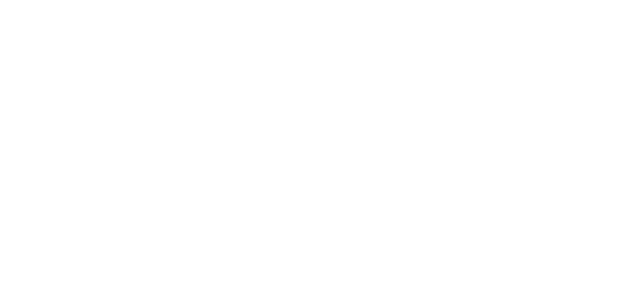
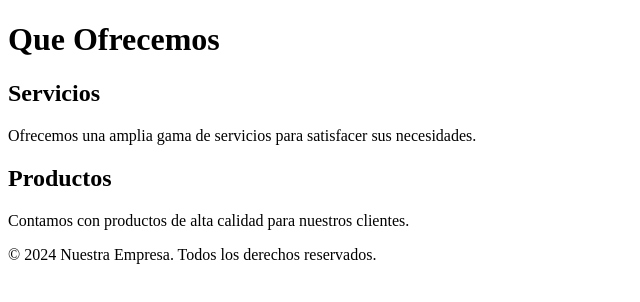
Before and after one commit to Santiago-SMRSL/HTML-Vivero-Centro-San-Luis, a plain HTML site: page index.html in a window 1280 px wide. Shown: the whole page, without its empty margins (0-640 px from the left). Drawn offline with Linux system fonts and the light colour scheme.

Commit message:
Edición de index.html. Se añadio header, main y footer.

```diff
--- a/index.html
+++ b/index.html
@@ -2,9 +2,24 @@
 <html>
 <head>
     <meta charset="UTF-8">
-    <title>Document</title>
+    <title>Que Ofrecemos</title>
 </head>
 <body>
-
+    <header>
+        <h1>Que Ofrecemos</h1>
+    </header>
+    <main>
+        <section>
+            <h2>Servicios</h2>
+            <p>Ofrecemos una amplia gama de servicios para satisfacer sus necesidades.</p>
+        </section>
+        <section>
+            <h2>Productos</h2>
+            <p>Contamos con productos de alta calidad para nuestros clientes.</p>
+        </section>
+    </main>
+    <footer>
+        <p>&copy; 2024 Nuestra Empresa. Todos los derechos reservados.</p>
+    </footer>
 </body>
 </html>
```
